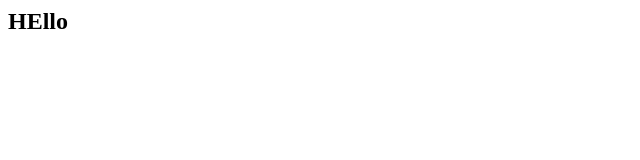
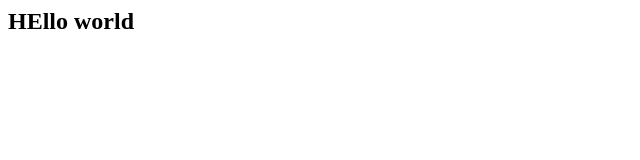
Before and after one commit to raucha-297/TestApp, a plain HTML site: page index.html in a window 1280 px wide. Shown: the full height of the page, 0-640 px from the left. Drawn offline with Linux system fonts and the light colour scheme.

Commit message:
second commit to the project

```diff
--- a/index.html
+++ b/index.html
@@ -1,5 +1,5 @@
 <Html>
 	<Body>
-		<H2>HEllo</H2>
+		<H2>HEllo world</H2>
 	</Body>
 </Html>
```
